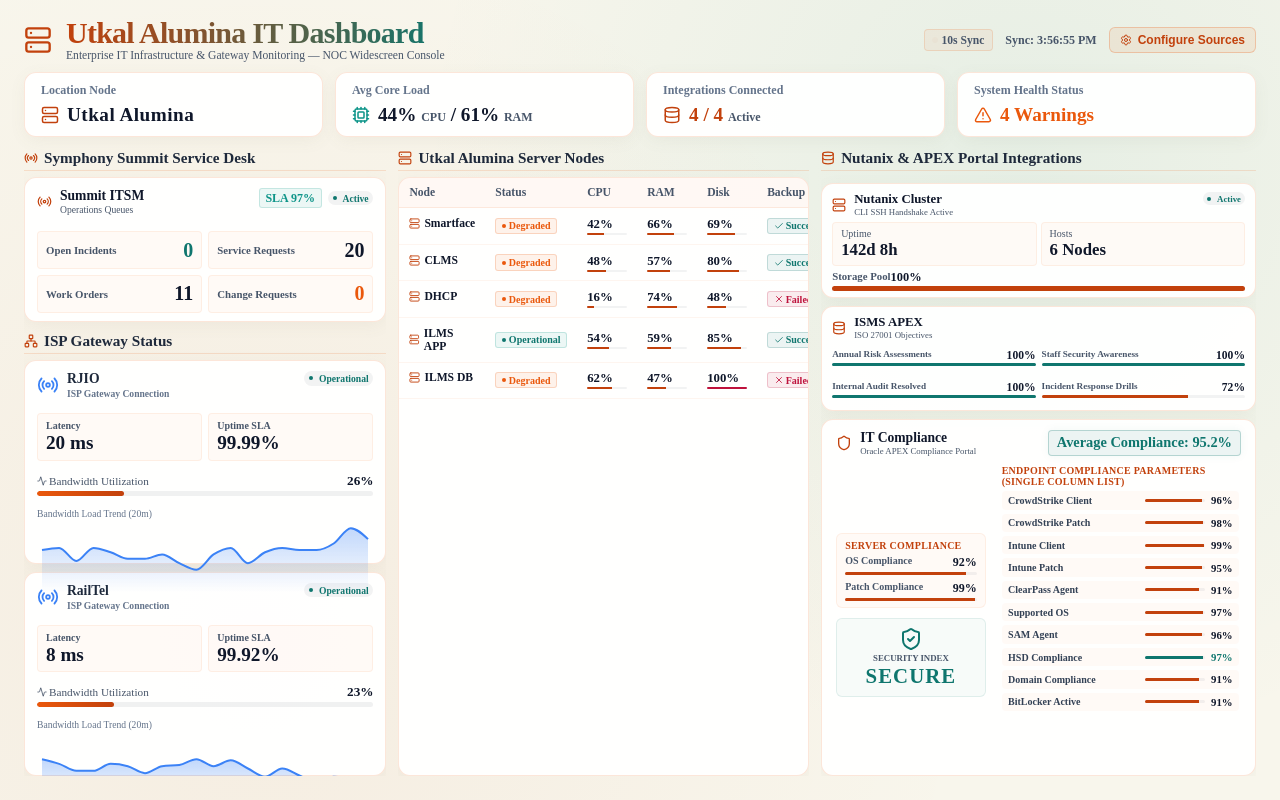
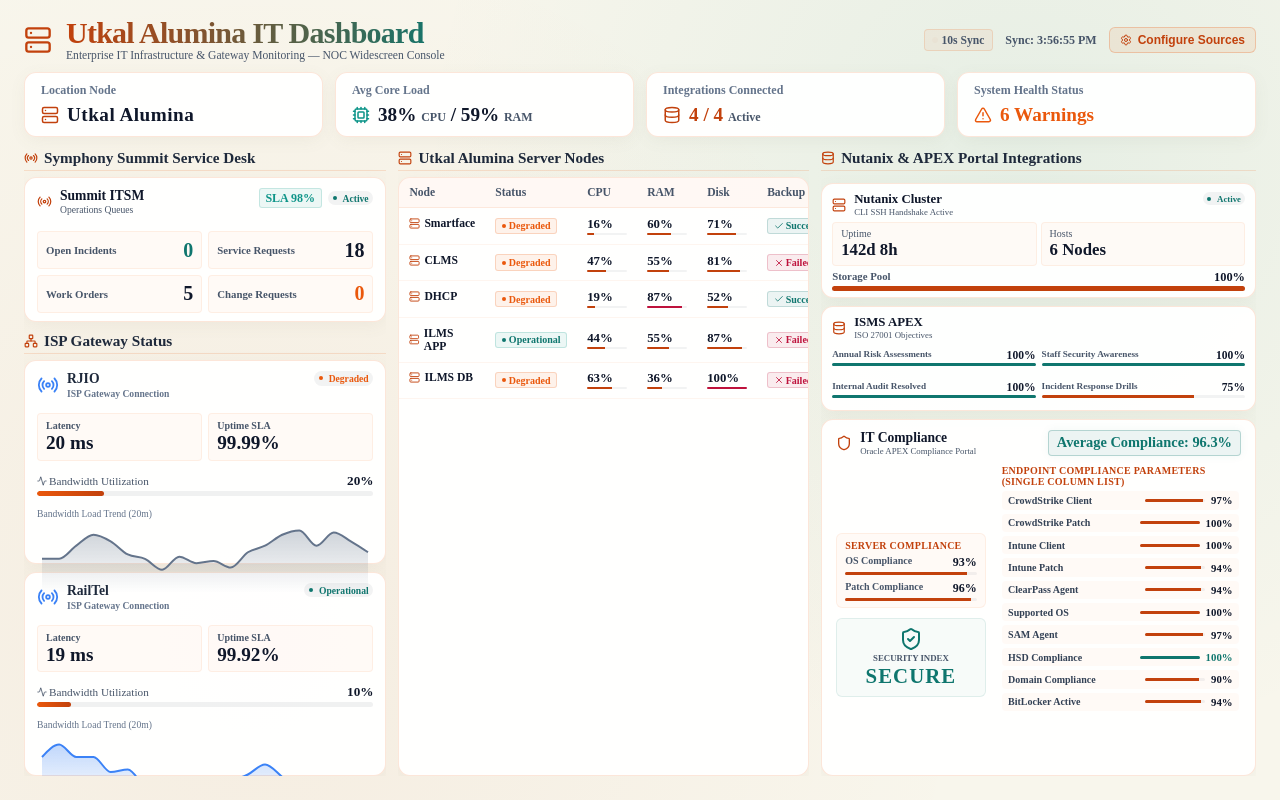
Before and after one commit to omswish/it-dash, a Next.js app: page / in a window 1280 px wide. Built offline with nearby package versions, Linux system fonts and the light colour scheme.

Commit message:
fix: update monitoring metrics in db.json and correct typo in page.tsx style property

```diff
--- a/src/app/page.tsx
+++ b/src/app/page.tsx
@@ -345,7 +345,7 @@
                     </div>
                   </div>
                   <div>
-                    <div style={{ display: 'flex', justifycontent: 'space-between', marginBottom: '1px', fontSize: '0.675rem' }}>
+                    <div style={{ display: 'flex', justifyContent: 'space-between', marginBottom: '1px', fontSize: '0.675rem' }}>
                       <span style={{ color: '#475569', fontWeight: 600 }}>Storage Pool</span>
                       <span style={{ fontWeight: 800, fontSize: '0.775rem', color: '#0f172a', float: 'right' }}>{data.nutanix.storageUsage}%</span>
                     </div>
--- a/src/lib/db.json
+++ b/src/lib/db.json
@@ -1,36 +1,36 @@
 {
-  "lastUpdated": 1779163661629,
+  "lastUpdated": 1779167663516,
   "servers": [
     {
       "id": "srv-smartface",
       "name": "Smartface",
       "location": "Utkal Alumina",
       "status": "degraded",
-      "cpu": 42,
-      "memory": 66,
-      "disk": 69,
+      "cpu": 16,
+      "memory": 60,
+      "disk": 71,
       "backupStatus": "successful",
       "history": [
-        48,
-        44,
-        49,
-        52,
-        52,
-        54,
-        57,
-        55,
-        55,
-        60,
-        61,
-        58,
-        57,
-        55,
-        54,
-        53,
-        50,
-        46,
-        41,
-        42
+        27,
+        31,
+        34,
+        34,
+        30,
+        32,
+        35,
+        35,
+        32,
+        29,
+        32,
+        29,
+        26,
+        27,
+        23,
+        28,
+        23,
+        20,
+        21,
+        16
       ]
     },
     {
@@ -38,31 +38,31 @@
       "name": "CLMS",
       "location": "Utkal Alumina",
       "status": "degraded",
-      "cpu": 48,
-      "memory": 57,
-      "disk": 80,
-      "backupStatus": "successful",
+      "cpu": 47,
+      "memory": 55,
+      "disk": 81,
+      "backupStatus": "failed",
       "history": [
+        43,
+        42,
         46,
+        43,
+        48,
+        47,
+        52,
+        47,
         46,
-        42,
-        43,
-        41,
+        51,
+        53,
+        53,
+        56,
+        55,
+        50,
         45,
-        48,
-        43,
         44,
-        40,
-        45,
-        47,
-        51,
+        49,
         46,
-        46,
-        48,
-        45,
-        48,
-        51,
-        48
+        47
       ]
     },
     {
@@ -70,31 +70,31 @@
       "name": "DHCP",
       "location": "Utkal Alumina",
       "status": "degraded",
-      "cpu": 16,
-      "memory": 74,
-      "disk": 48,
-      "backupStatus": "failed",
+      "cpu": 19,
+      "memory": 87,
+      "disk": 52,
+      "backupStatus": "successful",
       "history": [
+        27,
+        24,
+        22,
+        24,
+        22,
+        22,
+        20,
+        18,
+        14,
+        10,
         14,
         15,
-        10,
-        14,
-        13,
+        20,
         17,
-        12,
-        11,
-        13,
-        11,
+        22,
+        23,
+        19,
+        20,
         16,
-        19,
-        22,
-        27,
-        27,
-        23,
-        18,
-        18,
-        19,
-        16
+        19
       ]
     },
     {
@@ -102,31 +102,31 @@
       "name": "ILMS APP",
       "location": "Utkal Alumina",
       "status": "operational",
-      "cpu": 54,
-      "memory": 59,
-      "disk": 85,
-      "backupStatus": "successful",
+      "cpu": 44,
+      "memory": 55,
+      "disk": 87,
+      "backupStatus": "failed",
       "history": [
-        75,
-        78,
-        78,
-        76,
-        76,
-        74,
-        69,
-        72,
-        73,
-        72,
-        67,
-        70,
-        67,
-        66,
-        62,
-        59,
+        51,
+        50,
         55,
-        54,
-        53,
-        54
+        55,
+        51,
+        52,
+        49,
+        46,
+        45,
+        43,
+        40,
+        39,
+        41,
+        46,
+        42,
+        39,
+        43,
+        46,
+        49,
+        44
       ]
     },
     {
@@ -134,31 +134,31 @@
       "name": "ILMS DB",
       "location": "Utkal Alumina",
       "status": "degraded",
-      "cpu": 62,
-      "memory": 47,
+      "cpu": 63,
+      "memory": 36,
       "disk": 100,
       "backupStatus": "failed",
       "history": [
-        50,
-        45,
-        44,
-        49,
-        54,
-        53,
-        54,
-        52,
-        50,
-        52,
-        53,
+        56,
+        58,
+        59,
+        59,
+        63,
+        61,
+        56,
+        60,
+        56,
         55,
-        56,
-        51,
-        55,
+        57,
+        62,
+        61,
         60,
-        58,
+        57,
         62,
-        66,
-        62
+        59,
+        57,
+        61,
+        63
       ]
     }
   ],
@@ -166,31 +166,31 @@
     {
       "id": "net-rjio",
       "provider": "RJIO",
-      "status": "operational",
+      "status": "degraded",
       "uptime": 99.99,
       "latency": 20,
-      "utilization": 26,
+      "utilization": 20,
       "history": [
-        21,
-        22,
-        16,
-        22,
-        20,
         17,
         17,
+        23,
+        28,
+        25,
         19,
+        17,
+        12,
+        18,
         15,
-        12,
-        19,
-        22,
-        15,
+        16,
+        13,
         20,
-        22,
-        21,
-        21,
-        24,
-        31,
-        26
+        23,
+        28,
+        30,
+        23,
+        29,
+        25,
+        20
       ]
     },
     {
@@ -198,29 +198,29 @@
       "provider": "RailTel",
       "status": "operational",
       "uptime": 99.92,
-      "latency": 8,
-      "utilization": 23,
+      "latency": 19,
+      "utilization": 10,
       "history": [
-        41,
-        37,
-        31,
-        31,
-        37,
-        35,
-        29,
-        35,
-        36,
-        41,
-        35,
-        40,
-        33,
-        26,
-        33,
-        27,
         20,
-        26,
-        24,
-        23
+        25,
+        20,
+        20,
+        14,
+        15,
+        8,
+        5,
+        5,
+        5,
+        5,
+        10,
+        13,
+        17,
+        12,
+        6,
+        5,
+        5,
+        5,
+        10
       ]
     }
   ],
@@ -255,56 +255,56 @@
     "nodesCount": 6,
     "storageUsage": 100,
     "historyCpu": [
-      44,
-      43,
       47,
-      43,
-      45,
-      46,
-      46,
-      47,
-      45,
-      46,
-      44,
+      49,
+      50,
+      49,
+      50,
+      49,
       48,
-      51,
       51,
       49,
       47,
       45,
-      49,
+      42,
+      43,
+      44,
+      40,
+      40,
+      41,
+      44,
       48,
       46
     ],
     "historyMem": [
-      66,
-      65,
-      64,
       65,
       63,
-      65,
-      64,
       63,
       63,
       62,
-      64,
+      62,
+      61,
+      63,
+      61,
+      62,
+      61,
       63,
       62,
-      64,
-      66,
-      67,
-      69,
-      68,
-      68,
-      66
+      63,
+      63,
+      62,
+      60,
+      59,
+      57,
+      56
     ]
   },
   "symphony": {
     "openIncidents": 0,
-    "serviceRequests": 20,
-    "workOrders": 11,
+    "serviceRequests": 18,
+    "workOrders": 5,
     "changeRequests": 0,
-    "serviceRequestsSla": 97
+    "serviceRequestsSla": 98
   },
   "isms": [
     {
@@ -328,23 +328,23 @@
     {
       "id": "isms-inc",
       "name": "Incident Response Drills",
-      "progress": 72,
+      "progress": 75,
       "target": 100
     }
   ],
   "compliance": {
-    "serverOs": 92,
-    "serverPatch": 99,
-    "endpointCsClient": 96,
-    "endpointCsPatch": 98,
-    "endpointIntuneClient": 99,
-    "endpointIntunePatch": 95,
-    "endpointClearpass": 91,
-    "endpointSupportedOs": 97,
-    "endpointSamAgent": 96,
-    "endpointHsd": 97,
-    "endpointDomain": 91,
-    "endpointBitlocker": 91,
-    "endpointAverage": 95.2
+    "serverOs": 93,
+    "serverPatch": 96,
+    "endpointCsClient": 97,
+    "endpointCsPatch": 100,
+    "endpointIntuneClient": 100,
+    "endpointIntunePatch": 94,
+    "endpointClearpass": 94,
+    "endpointSupportedOs": 100,
+    "endpointSamAgent": 97,
+    "endpointHsd": 100,
+    "endpointDomain": 90,
+    "endpointBitlocker": 94,
+    "endpointAverage": 96.3
   }
 }
```
